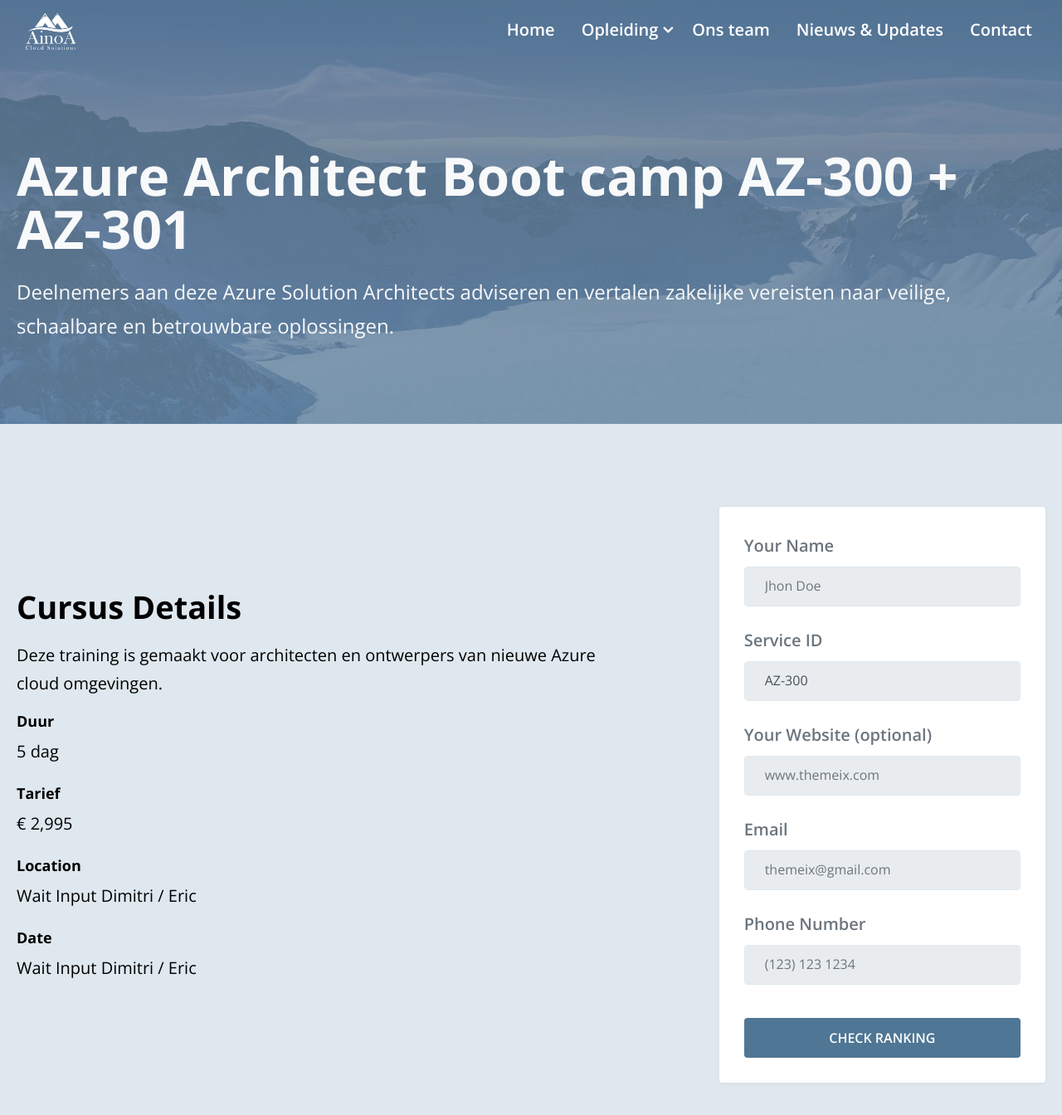
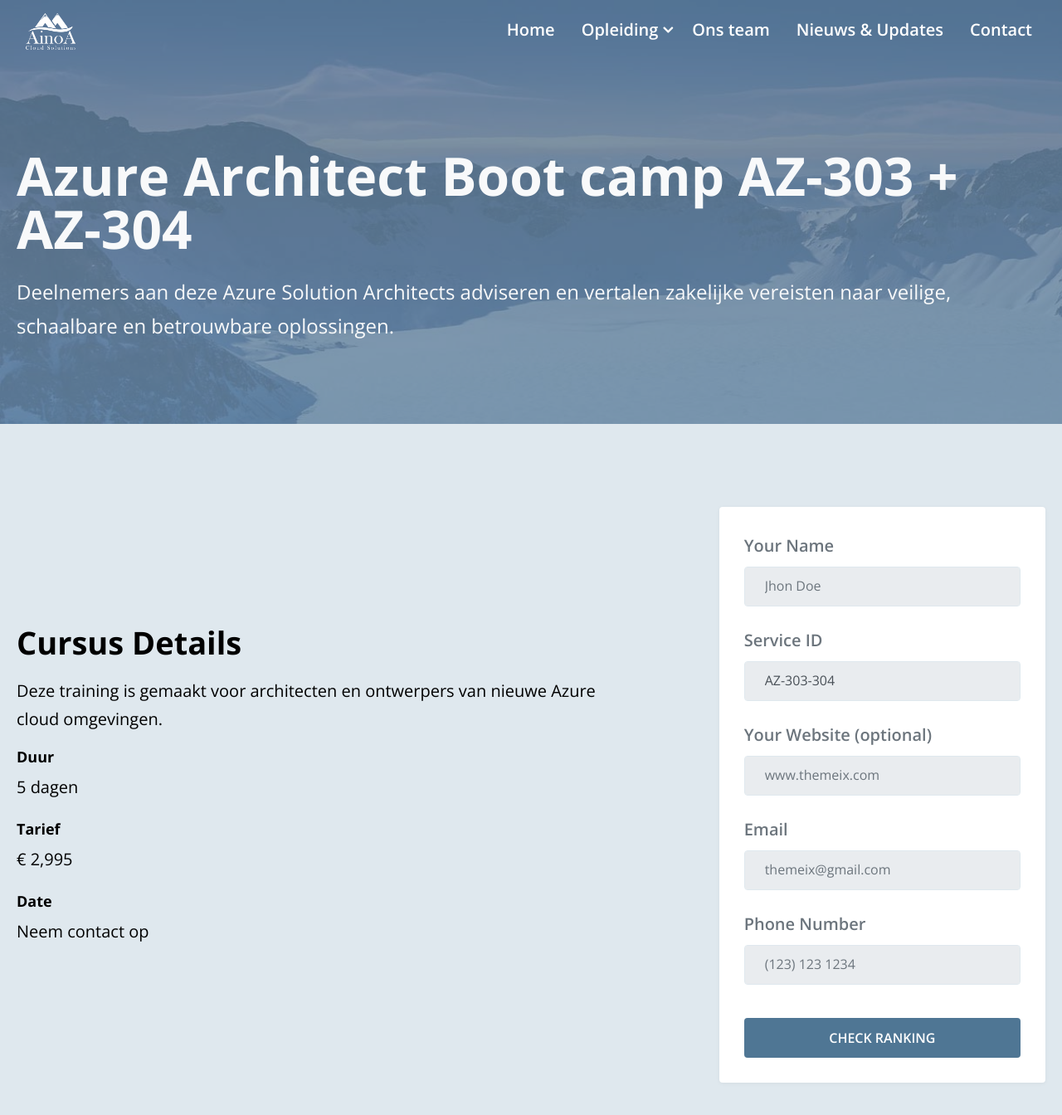
Before and after one commit to Dimtemp/ainoawebsite, a Jekyll site: the page built from _services/azure-architect-boot-camp-az-300-az-301.html, in a window 1280 px wide and 1400 px high. Shown: the top 1344 px of the window at 83% size. Built offline with Jekyll 4.4.1, drawn with Linux system fonts in a browser that asks for light colours.

Commit message:
Update azure-architect-boot-camp-az-300-az-301.html

```diff
--- a/_services/azure-architect-boot-camp-az-300-az-301.html
+++ b/_services/azure-architect-boot-camp-az-300-az-301.html
@@ -1,7 +1,7 @@
 ---
 layout: service
-title: "Azure Architect Boot camp AZ-300 + AZ-301 "
-service_id: AZ-300
+title: "Azure Architect Boot camp AZ-303 + AZ-304"
+service_id: AZ-303-304
 order: 4
 description: Deelnemers aan deze Azure Solution Architects adviseren en vertalen zakelijke vereisten naar veilige, schaalbare en betrouwbare oplossingen.
 ---
@@ -12,19 +12,15 @@ description: Deelnemers aan deze Azure Solution Architects adviseren en vertalen
 <ul class="feature-listing-style-2">
   <li>
     <h4 class="heading">Duur</h4>
-    <p class="text">5 dag</p>
+    <p class="text">5 dagen</p>
   </li>
   <li>
     <h4 class="heading">Tarief</h4>
     <p class="text">€ 2,995</p>
   </li>
   <li>
-    <h4 class="heading">Location</h4>
-    <p class="text">Wait Input Dimitri / Eric</p>
-  </li>
-  <li>
     <h4 class="heading">Date</h4>
-    <p class="text">Wait Input Dimitri / Eric</p>
+    <p class="text">Neem contact op</p>
   </li>
 
 </ul>
```
